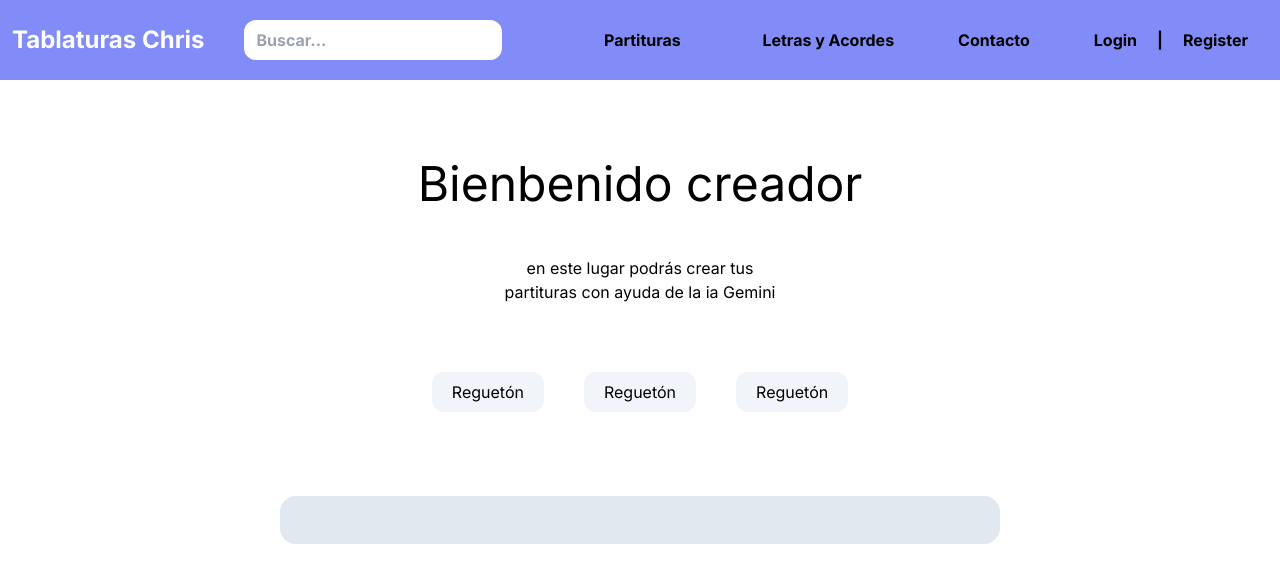
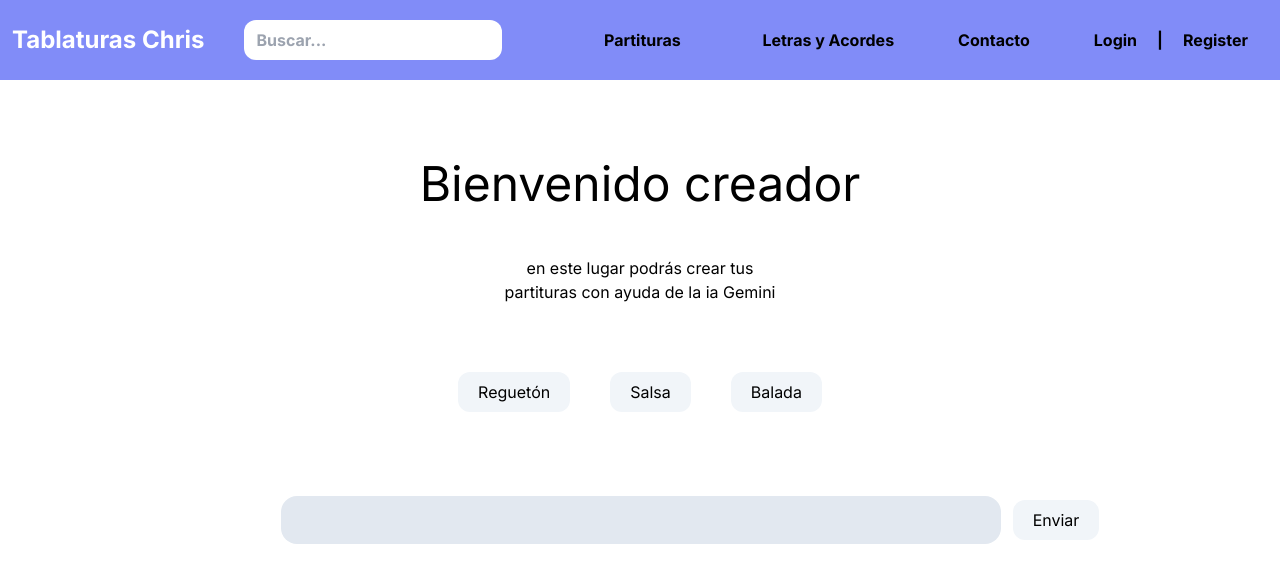
Before and after one commit to RudeusGrayrat/TablaturasChris, a Next.js app: page /gemini in a window 1280 px wide. Shown: the top 582 px of the page. Built offline with nearby package versions, Linux system fonts and the light colour scheme.

Commit message:
gemini-basic

```diff
--- a/src/app/gemini/page.tsx
+++ b/src/app/gemini/page.tsx
@@ -1,38 +1,79 @@
-import React from 'react';
+"use client"
+
 import BotonLink from '../../components/ui/boton/botonLink';
+import axios from 'axios';
+import React, { useState, useEffect } from 'react';
 
 export default function Inicio() {
+  const [text, setText] = useState("")
+
+  const [result, setResult] = useState('');
+  const obtener = async () => {
+    const response = await axios.post("https://tablaturasapi-production.up.railway.app/gemini", { gemini: text })
+    setResult(response.data);
+
+  }
+  const enviar = () => {
+    obtener()
+    setText("")
+  }
+
+  const prueba = (nombre: string) => {
+    setText(`Ayudame a crear una canción de ${nombre}`)
+  }
+  const handleKeyPress = (event : any) => {
+    if (event.key === 'Enter') {
+      enviar();
+    }
+  }
+
   return (
     <div className='flex items-center flex-col'>
       <div className='flex flex-col mt-20 items-center '>
-                <h2 className=' text-5xl '>Bienbenido creador</h2>
+        <h2 className=' text-5xl '>Bienvenido creador</h2>
         <span className='flex flex-col text-center	m-12'>
           en este lugar podrás crear tus
           <br />
           partituras con ayuda de la ia Gemini
         </span>
       </div>
+      {result ? (
+        <div className="mx-[20%]" dangerouslySetInnerHTML={{ __html: result }}></div>
+      ) : (
         <div>
           <BotonLink
             nombre="Reguetón"
+            onClick={() => prueba('Reguetón')}
             estilos="m-5 p-5 rounded-xl hover:bg-slate-500  bg-slate-100"
             ruta="#">
           </BotonLink>
           <BotonLink
-                    nombre="Reguetón"
+            nombre="Salsa"
+            onClick={() => prueba('Salsa')}
             estilos="m-5 p-5 rounded-xl hover:bg-slate-500 bg-slate-100"
             ruta="#">
           </BotonLink>
           <BotonLink
-                    nombre="Reguetón"
+            nombre="Balada"
             estilos="m-5 p-5 rounded-xl hover:bg-slate-500  bg-slate-100"
+            onClick={() => prueba('Balada')}
             ruta="#">
           </BotonLink>
-            </div>
-            <div className='flex w-3/4 m-16 justify-center'>
+        </div>)
+      }
+      <div className='flex w-3/4 m-16 justify-center items-center'>
         <input
-                    className='h-12 w-3/4 bg-slate-200 rounded-2xl'
-                    type="text" />
+          className='h-12 p-4 ml-28 w-3/4 bg-slate-200 rounded-2xl'
+          type="text"
+          value={text}
+          onChange={(e) => setText(e.target.value)}
+          onKeyDown={handleKeyPress}/>
+        <BotonLink
+          nombre="Enviar"
+          estilos="p-5 mx-3 rounded-xl hover:bg-slate-500  bg-slate-100"
+          ruta="#"
+          onClick={enviar}>
+        </BotonLink>
       </div>
     </div>
   )
--- a/src/components/chat.tsx
+++ /dev/null
@@ -1,16 +0,0 @@
-// components/Chat.tsx
-import React from 'react';
-
-const Chat = () => {
-
-
-    return (
-        <div >
-            <p>
-                hola
-            </p>
-        </div>
-    );
-};
-
-export default Chat;
--- a/src/components/ui/boton/botonLink.tsx
+++ b/src/components/ui/boton/botonLink.tsx
@@ -5,6 +5,7 @@ export default function BotonLink(props: any) {
         <Link href={props.ruta}>
             <button
                 className={`${props.estilos}  py-2  hover:scale-110 hover:text-white duration-200`}
+                {...props}
             >
                 {props.nombre}
             </button>
```
Also changed, not shown: 1 other file (tests, documents, lock files or other folders). Lines whose indentation alone changed are shown as unchanged.
